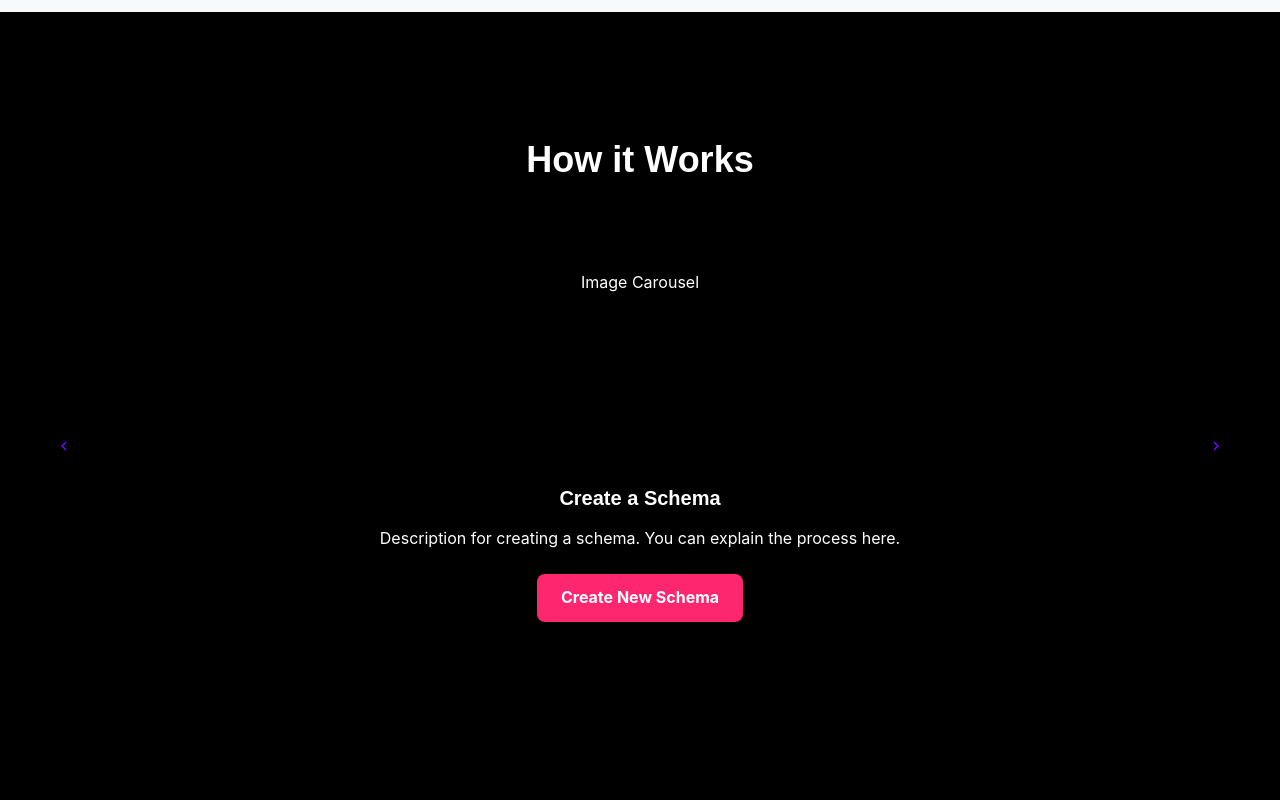
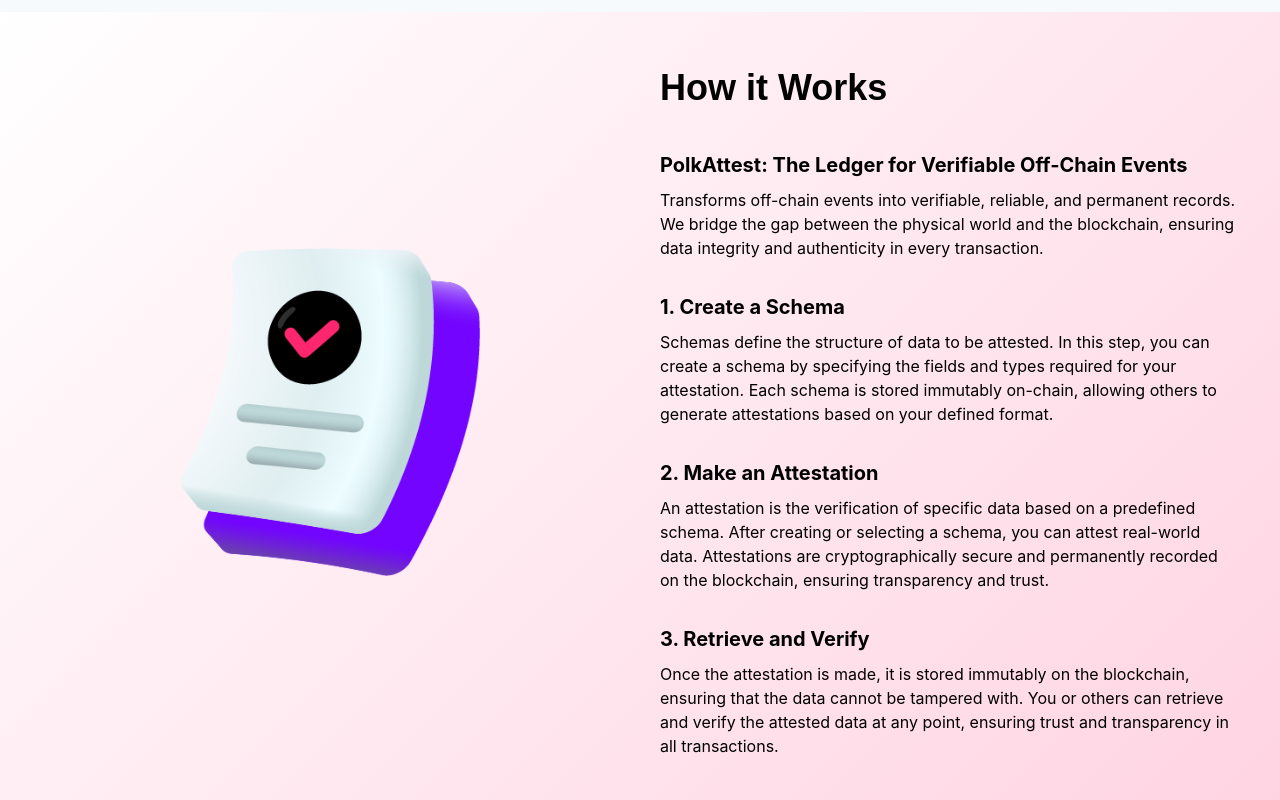
Before and after one commit to PsyLabsWeb3/Polkadot-Attestations, a React (Vite) app in the folder frontend/: page / in a window 1280 px wide. Shown: the part 1620-2420 px from the top of the page. Built offline with nearby package versions, Linux system fonts and the light colour scheme.

Commit message:
feat(how-it-works): update layout and add image

```diff
--- a/frontend/src/components/pages/howitworks.tsx
+++ b/frontend/src/components/pages/howitworks.tsx
@@ -1,105 +1,83 @@
-import { Box, Heading, Flex, Text, Button, IconButton } from "@chakra-ui/react";
-import { useState } from "react";
-import { ChevronLeftIcon, ChevronRightIcon } from "@chakra-ui/icons";
-import { useNavigate } from "react-router-dom"; // Para redirigir
+import { Box, Heading, Flex, Text, Image } from "@chakra-ui/react";
 
 function HowItWorks() {
-  const [currentSlide, setCurrentSlide] = useState(0);
-  const navigate = useNavigate(); // Hook para redirigir
-
-  const slides = [
-    {
-      title: "Create a Schema",
-      image: "/path/to/image1.png",
-      description: "Description for creating a schema. You can explain the process here.",
-      buttonLabel: "Create New Schema",
-      buttonRoute: "/createschema",
-    },
-    {
-      title: "Make an Attestation",
-      image: "/path/to/image2.png",
-      description: "Description for making an attestation. You can explain the process here.",
-      buttonLabel: "Make Attestation",
-      buttonRoute: "/attestations",
-    },
-  ];
-
-  const handleNext = () => {
-    setCurrentSlide((prev) => (prev === slides.length - 1 ? 0 : prev + 1));
-  };
-
-  const handlePrevious = () => {
-    setCurrentSlide((prev) => (prev === 0 ? slides.length - 1 : prev - 1));
-  };
-
   return (
     <Flex
       direction="column"
       w="100%"
       minH="100vh"
+      p={10}
+      justifyContent="center"
       alignItems="center"
-      justifyContent="center"
-      bg="#000000" // Fondo negro
-      color="#FFFFFF" // Fuentes blancas
+      bgGradient="linear(135deg, #FFFFFF, #FFD4E2)"
+      color="#000"
     >
-      <Heading as="h2" mb={6}>
-        How it Works
-      </Heading>
+      {/* Contenedor principal con dos columnas */}
+      <Flex
+        w="100%"
+        maxW="1200px"
+        justifyContent="space-between"
+        alignItems="center"
+        gap={10}  // Añade espacio entre las columnas
+      >
 
-      {/* Contenedor dividido en 3 secciones */}
-      <Flex w="100%" maxW="1200px" h="60vh" justifyContent="space-between" alignItems="center">
-        {/* Flecha izquierda */}
-        <IconButton
-          aria-label="Previous slide"
-          icon={<ChevronLeftIcon />}
-          size="lg"
-          bg="transparent"
-          color="brand.secondary"
-          _hover={{ bg: "transparent" }}
-          onClick={handlePrevious}
-        />
+        {/* Columna izquierda con la imagen */}
+        <Flex flex="1" direction="column" alignItems="center" textAlign="center">
+          {/* Espacio para la imagen */}
+          <Box h="400px" w="300px" display="flex" justifyContent="center" alignItems="center">
+            <Image src="/src/assets/images/check.png" alt="Check Graphic" />
+          </Box>
+        </Flex>
 
-        {/* Sección central más grande */}
-        <Box flex="2" textAlign="center">
-          {/* Carrusel */}
-          <Box textAlign="center" w="100%" p={6}>
-            {/* Espacio para la imagen */}
-            <Box h="200px" mb={4}>
-              {/* Placeholder de la imagen */}
-              <Text>Image Carousel</Text>
-            </Box>
+        {/* Columna derecha con los textos explicativos */}
+        <Flex flex="1" direction="column" justifyContent="center" textAlign="left">
 
-            {/* Título del slide */}
-            <Heading as="h3" fontSize="xl" mb={4}>
-              {slides[currentSlide].title}
-            </Heading>
+          {/* Título "How it Works" */}
+          <Heading as="h3" mb={10} textAlign="left">
+            How it Works
+          </Heading>
 
-            {/* Descripción del slide */}
-            <Text mb={6}>{slides[currentSlide].description}</Text>
+          {/* Paso 1: Overview */}
+          <Flex mb={8} direction="column">
+            <Text fontSize="xl" fontWeight="bold" mb={2}>
+            PolkAttest: The Ledger for Verifiable Off-Chain Events
+            </Text>
+            <Text>
+              Transforms off-chain events into verifiable, reliable, and permanent records. We bridge the gap between the physical world and the blockchain, ensuring data integrity and authenticity in every transaction.
+            </Text>
+          </Flex>
 
-            {/* Botón condicional para navegar a las rutas */}
-            <Button
-              bg="brand.primary"
-              color="white"
-              _hover={{ bg: "brand.secondary" }}
-              border="none"
-              onClick={() => navigate(slides[currentSlide].buttonRoute)}
-            >
-              {slides[currentSlide].buttonLabel}
-            </Button>
-          </Box>
-        </Box>
+          {/* Paso 2: Create a Schema */}
+          <Flex mb={8} direction="column">
+            <Text fontSize="xl" fontWeight="bold" mb={2}>
+              1. Create a Schema
+            </Text>
+            <Text>
+              Schemas define the structure of data to be attested. In this step, you can create a schema by specifying the fields and types required for your attestation. Each schema is stored immutably on-chain, allowing others to generate attestations based on your defined format.
+            </Text>
+          </Flex>
 
-        {/* Flecha derecha */}
-        <IconButton
-          aria-label="Next slide"
-          icon={<ChevronRightIcon />}
-          size="lg"
-          bg="transparent"
-          color="brand.secondary"
-          _hover={{ bg: "transparent" }}
-          onClick={handleNext}
-        />
+          {/* Paso 3: Make an Attestation */}
+          <Flex mb={8} direction="column">
+            <Text fontSize="xl" fontWeight="bold" mb={2}>
+              2. Make an Attestation
+            </Text>
+            <Text>
+              An attestation is the verification of specific data based on a predefined schema. After creating or selecting a schema, you can attest real-world data. Attestations are cryptographically secure and permanently recorded on the blockchain, ensuring transparency and trust.
+            </Text>
+          </Flex>
+
+          {/* Paso 4: Retrieve and Verify */}
+          <Flex direction="column">
+            <Text fontSize="xl" fontWeight="bold" mb={2}>
+              3. Retrieve and Verify
+            </Text>
+            <Text>
+              Once the attestation is made, it is stored immutably on the blockchain, ensuring that the data cannot be tampered with. You or others can retrieve and verify the attested data at any point, ensuring trust and transparency in all transactions.
+            </Text>
+          </Flex>
+
+        </Flex>
       </Flex>
     </Flex>
   );
```
Also changed, not shown: frontend/src/assets/images/check.png (added).
